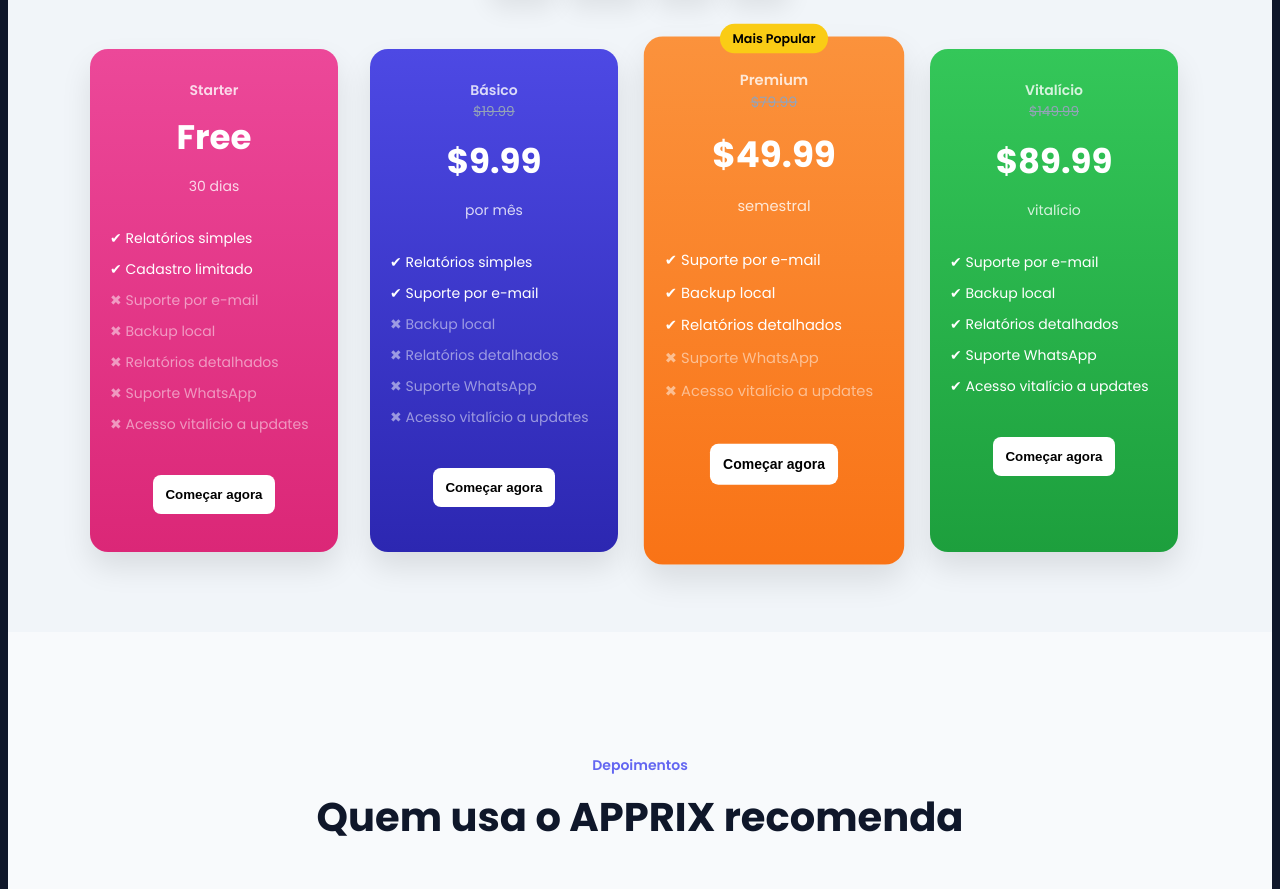
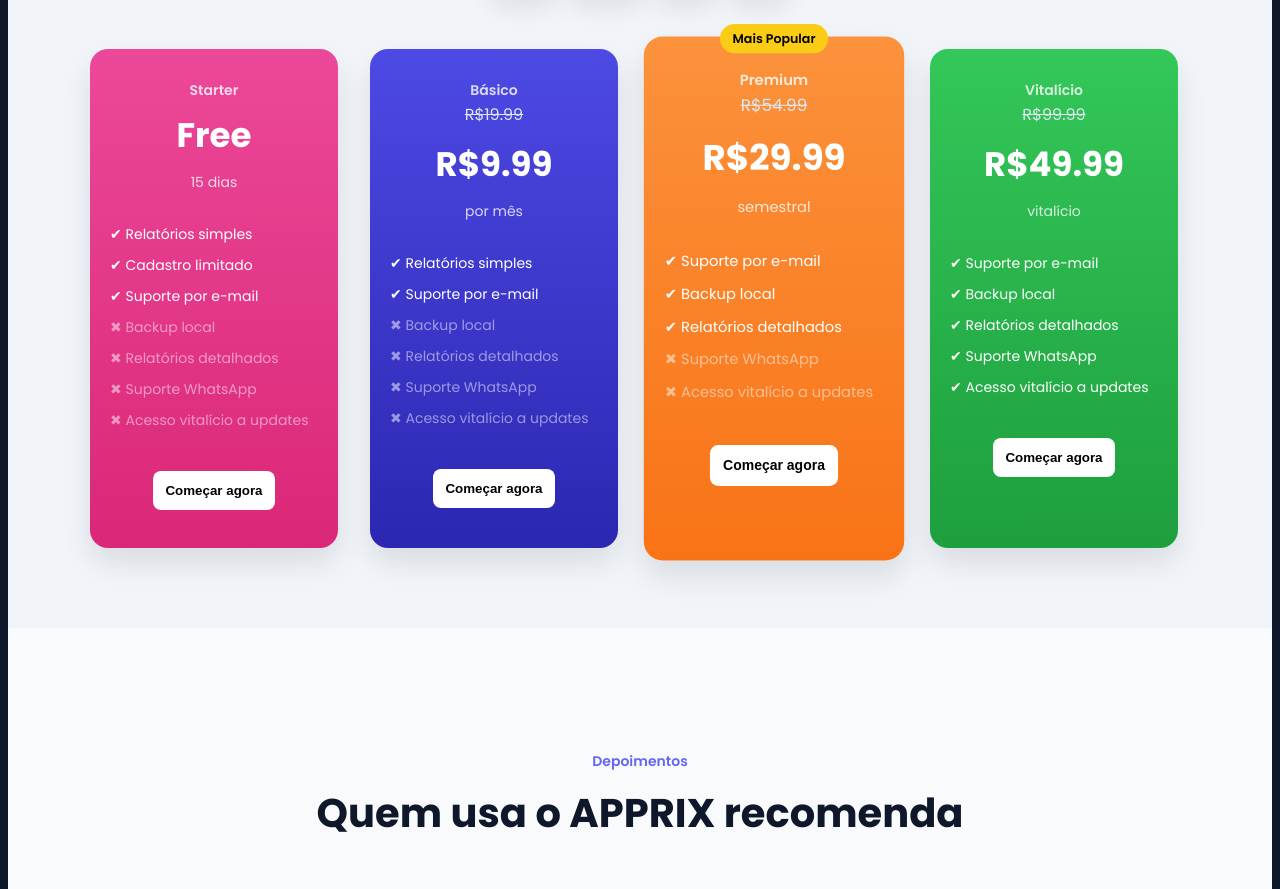
Before and after one commit to nydralabs-hub/client, a React (Vite) app in the folder client/: page / in a window 1280 px wide. Shown: the part 4860-5749 px from the top of the page. Built offline with nearby package versions, Linux system fonts and the light colour scheme.

Commit message:
25032601

```diff
--- a/client/src/components/Pricing.jsx
+++ b/client/src/components/Pricing.jsx
@@ -5,12 +5,12 @@ const plans = [
   {
     name: "Starter",
     price: "Free",
-    period: "30 dias",
+    period: "15 dias",
     color: "pink",
     features: [
       { label: "Relatórios simples", ok: true },
       { label: "Cadastro limitado", ok: true },
-      { label: "Suporte por e-mail", ok: false },
+      { label: "Suporte por e-mail", ok: true },
       { label: "Backup local", ok: false },
       { label: "Relatórios detalhados", ok: false },
       { label: "Suporte WhatsApp", ok: false },
@@ -20,8 +20,8 @@ const plans = [
 
   {
     name: "Básico",
-    oldPrice: "$19.99",
-    price: "$9.99",
+    oldPrice: "R$19.99",
+    price: "R$9.99",
     period: "por mês",
     color: "purple",
     highlight: false,
@@ -37,8 +37,8 @@ const plans = [
 
   {
     name: "Premium",
-    oldPrice: "$79.99",
-    price: "$49.99",
+    oldPrice: "R$54.99",
+    price: "R$29.99",
     period: "semestral",
     color: "orange",
     highlight: true,
@@ -53,8 +53,8 @@ const plans = [
 
   {
     name: "Vitalício",
-    oldPrice: "$149.99",
-    price: "$89.99",
+    oldPrice: "R$99.99",
+    price: "R$49.99",
     period: "vitalício",
     color: "green",
     features: [
--- a/client/src/styles/pricing.css
+++ b/client/src/styles/pricing.css
@@ -81,8 +81,8 @@
 }
 
 .plan-old {
-  font-size: 0.85rem;
-  color: #94a3b8;
+  font-size: 16px;
+  color: #dfe7f2;
 }
 
 .plan-old s {
@@ -91,7 +91,7 @@
 
 .plan-price {
   font-size: 34px;
-  margin: 10px 0;
+  margin: 8px 0;
 }
 
 .plan-period {
```
